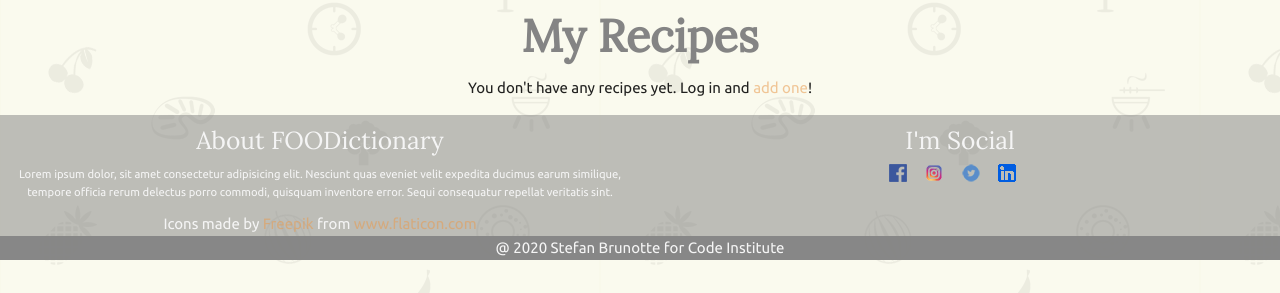
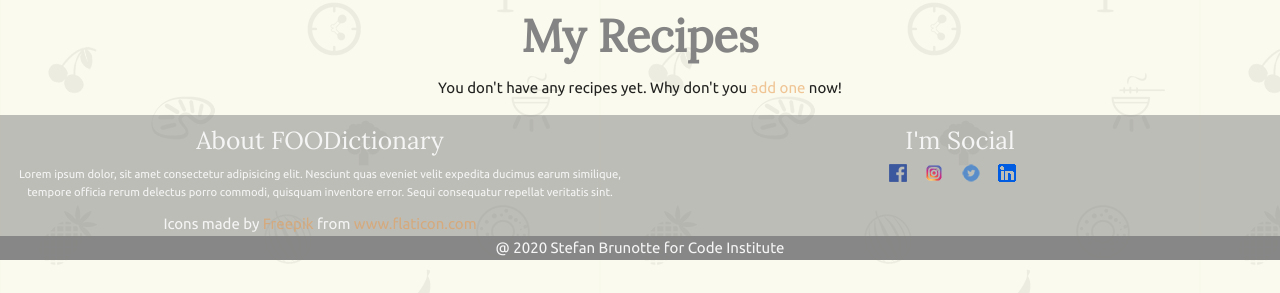
Before and after one commit to MrBrunotte/foodictionary, a Flask app: page /my_recipes/1 in a window 1280 px wide. Shown: the part 319-612 px from the top of the page. Run offline with Flask 2, Linux system fonts and the light colour scheme; the visitor is signed in with stand-in values (Sample User, id 1); data that the repository does not hold is empty; some libraries are stand-ins or nearby versions.

Commit message:
fixed the else statement in the navbar

```diff
--- a/templates/base.html
+++ b/templates/base.html
@@ -94,7 +94,7 @@
                     <li class="username-nav">Hello {{session.username|capitalize}}</li>
                     <li><a class="dropdown-trigger nav-link-mobile" href="#!" data-target="dropdown4">my account<i
                                 class="material-icons right">arrow_drop_down</i></a></li>
-                    % else %}
+                    {% else %}
                     <li><a href="{{url_for('login')}}" class="nav-link-mobile">login</a></li>
                     {% endif %}
                 </div>
--- a/templates/my_recipes.html
+++ b/templates/my_recipes.html
@@ -9,7 +9,7 @@
     <h5 class="form-title">my recipes</h5>
 
     {% if count_recipes == 0 %}
-    <p class="center">You don't have any recipes yet. Log in and <a href="{{url_for('add_recipe')}}">add one</a>!
+    <p class="center">You don't have any recipes yet. Why don't you <a href="{{url_for('add_recipe')}}">add one</a> now!
     </p>
     {% else %}
 
```
